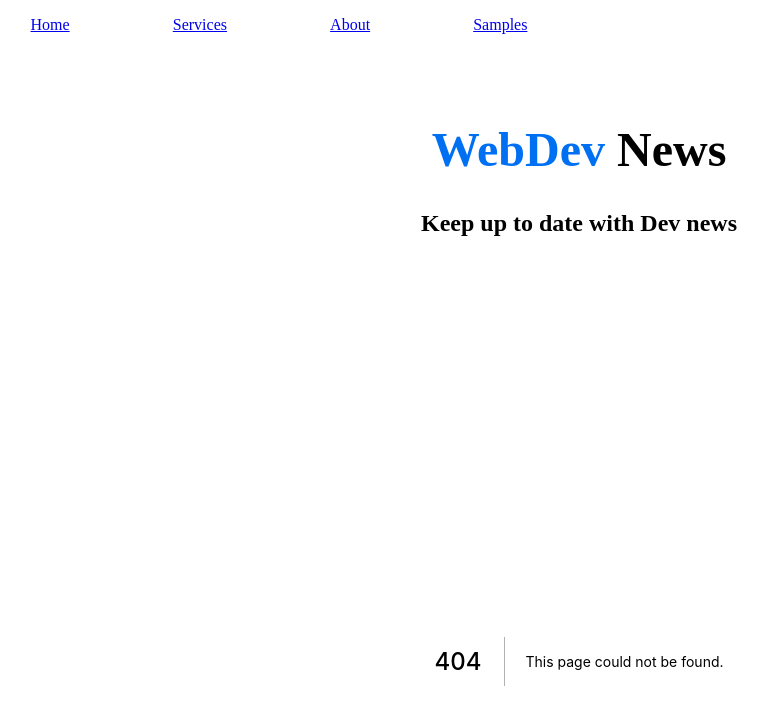
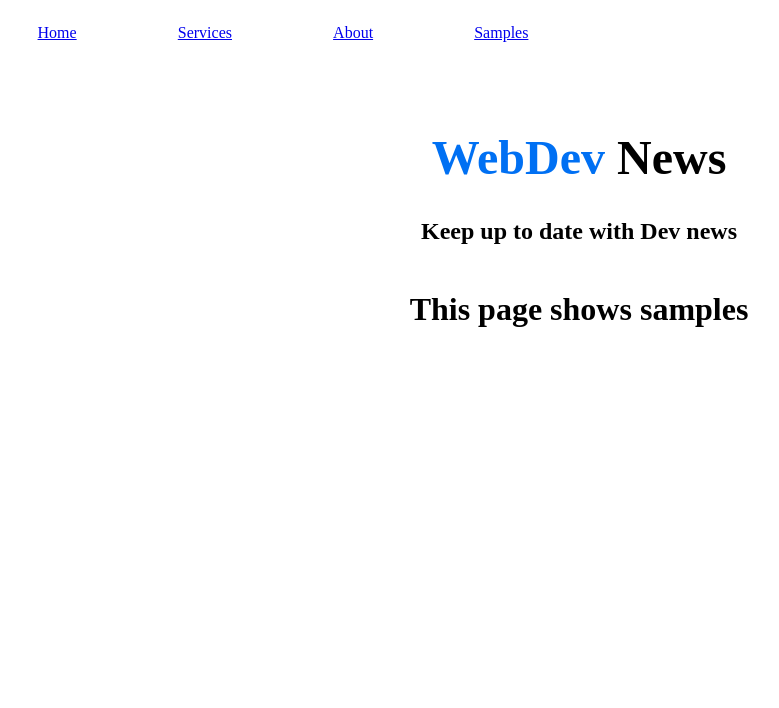
Before and after one commit to fojanb/spa-nextjs, a Next.js app in the folder spa-nextjs/: page /samples in a window 1280 px wide. Before the commit this address had no page. Shown: the top 708 px of the page, without its empty margins (61-840 px from the left). Built offline with nearby package versions, Linux system fonts and the light colour scheme.

Commit message:
Create samples.js

```diff
--- /dev/null
+++ b/spa-nextjs/pages/samples.js
@@ -0,0 +1,8 @@
+const samples = () => {
+  return (
+    <div>
+      <h1>This page shows samples</h1>
+    </div>
+  );
+};
+export default samples;
```
